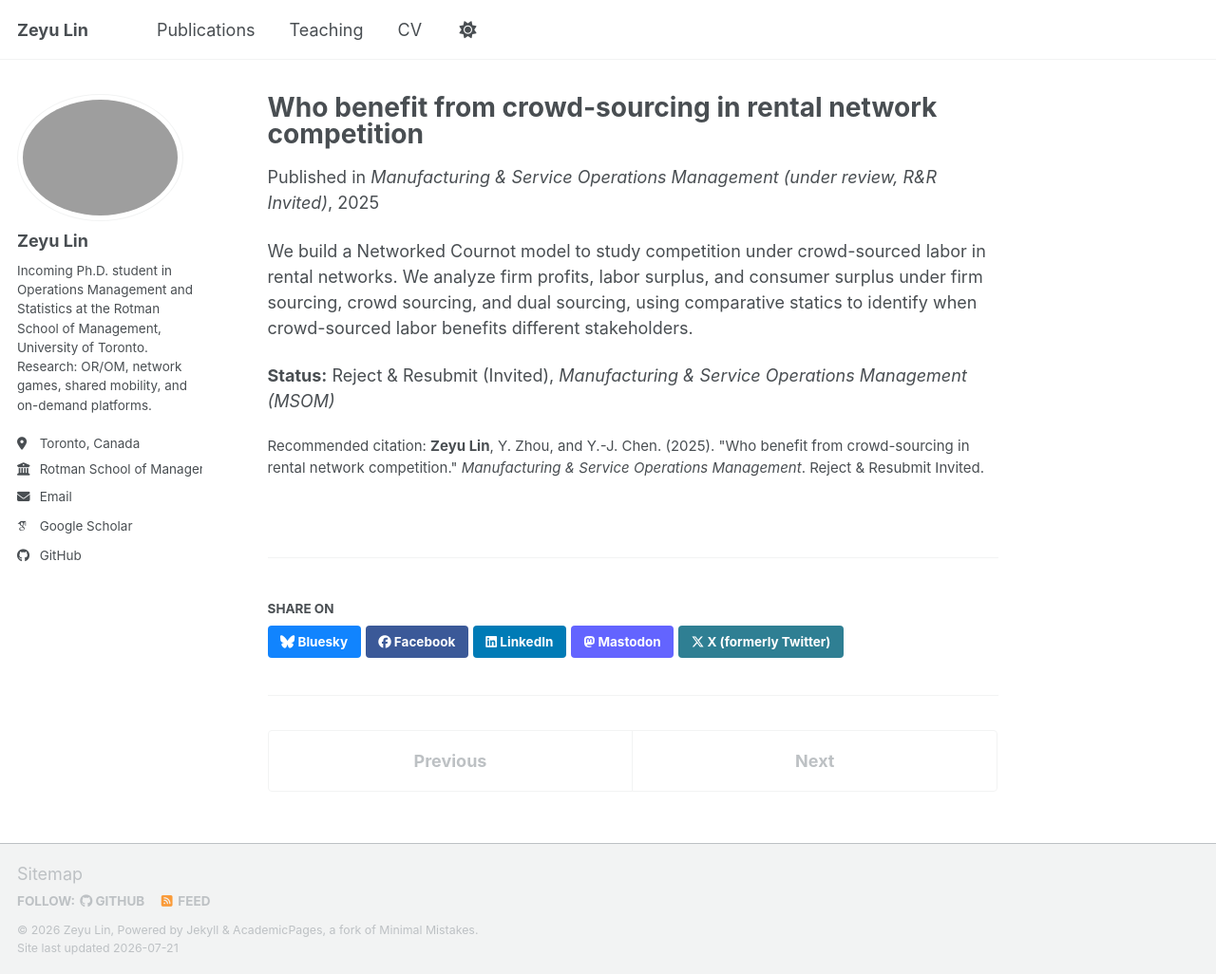
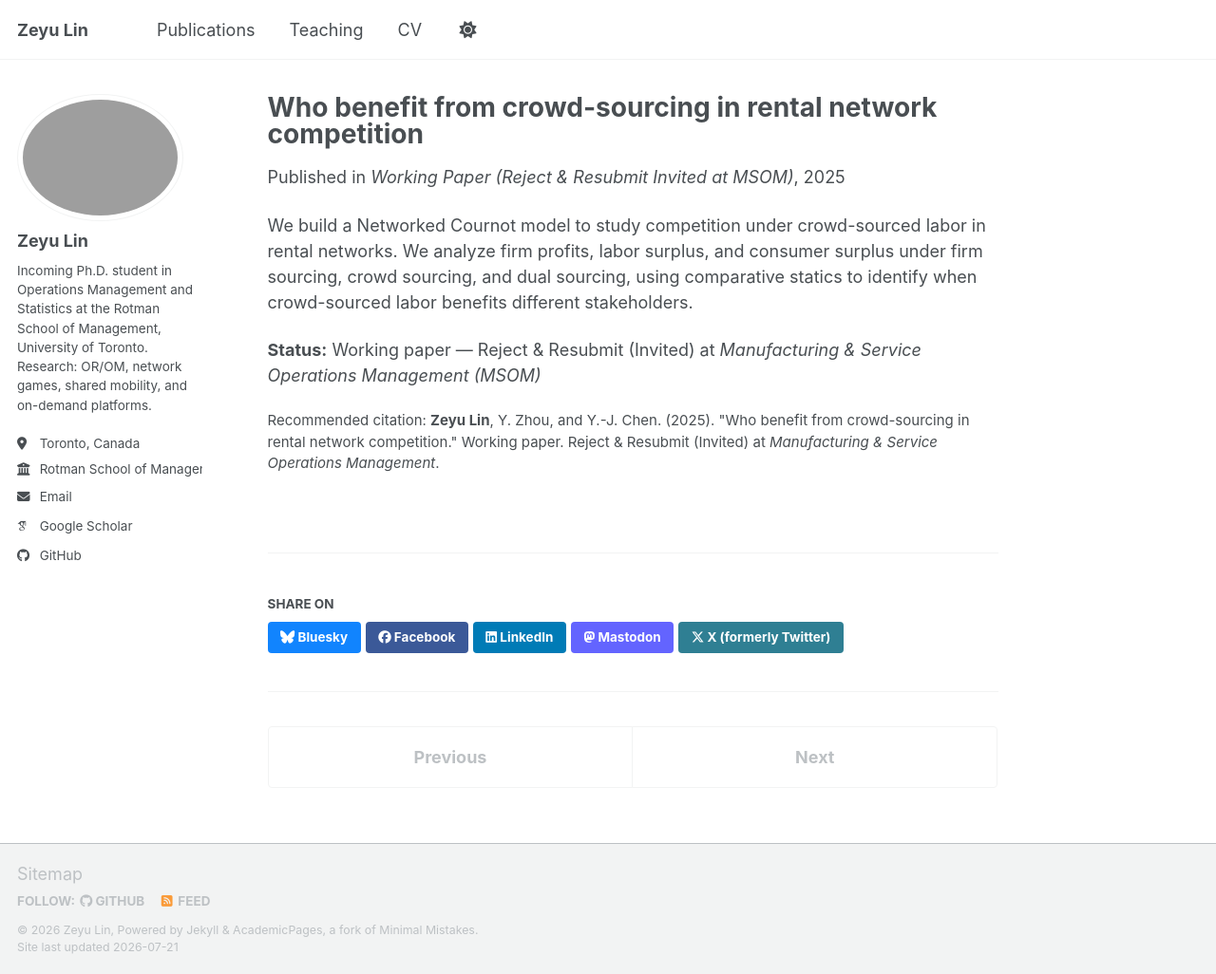
Before and after one commit to LIMYOYO/LIMYOYO.github.io, a Jekyll site: the page built from _publications/2025-06-01-msom-crowdsourcing-rental.md, in a window 1280 px wide and 1026 px high. Shown: the whole window at 95% size. Built offline with Jekyll 4.4.1, drawn with Linux system fonts in a browser that asks for light colours; some web fonts are replaced; a script bundle is joined from its source files by our own code; library files that are not in the unit come from our copies.

Commit message:
docs: relabel crowd-sourcing rental paper as working paper

```diff
--- a/_publications/2025-06-01-msom-crowdsourcing-rental.md
+++ b/_publications/2025-06-01-msom-crowdsourcing-rental.md
@@ -3,12 +3,12 @@ title: "Who benefit from crowd-sourcing in rental network competition"
 collection: publications
 category: manuscripts
 permalink: /publication/2025-msom-crowdsourcing-rental
-excerpt: 'We build a Networked Cournot model to study competition under crowd-sourced labor in rental networks, analyzing firm profits, labor surplus, and consumer surplus under firm, crowd, and dual sourcing. Paper currently under Reject & Resubmit (Invited) review at MSOM.'
+excerpt: 'We build a Networked Cournot model to study competition under crowd-sourced labor in rental networks, analyzing firm profits, labor surplus, and consumer surplus under firm, crowd, and dual sourcing. Working paper, Reject & Resubmit (Invited) at MSOM.'
 date: 2025-06-01
-venue: 'Manufacturing & Service Operations Management (under review, R&R Invited)'
-citation: '<b>Zeyu Lin</b>, Y. Zhou, and Y.-J. Chen. (2025). &quot;Who benefit from crowd-sourcing in rental network competition.&quot; <i>Manufacturing &amp; Service Operations Management</i>. Reject &amp; Resubmit Invited.'
+venue: 'Working Paper (Reject & Resubmit Invited at MSOM)'
+citation: '<b>Zeyu Lin</b>, Y. Zhou, and Y.-J. Chen. (2025). &quot;Who benefit from crowd-sourcing in rental network competition.&quot; Working paper. Reject &amp; Resubmit (Invited) at <i>Manufacturing &amp; Service Operations Management</i>.'
 ---
 
 We build a Networked Cournot model to study competition under crowd-sourced labor in rental networks. We analyze firm profits, labor surplus, and consumer surplus under firm sourcing, crowd sourcing, and dual sourcing, using comparative statics to identify when crowd-sourced labor benefits different stakeholders.
 
-**Status:** Reject & Resubmit (Invited), *Manufacturing & Service Operations Management (MSOM)*
+**Status:** Working paper — Reject & Resubmit (Invited) at *Manufacturing & Service Operations Management (MSOM)*
```
Also changed, not shown: _pages/about.md (+1 -1 lines).
